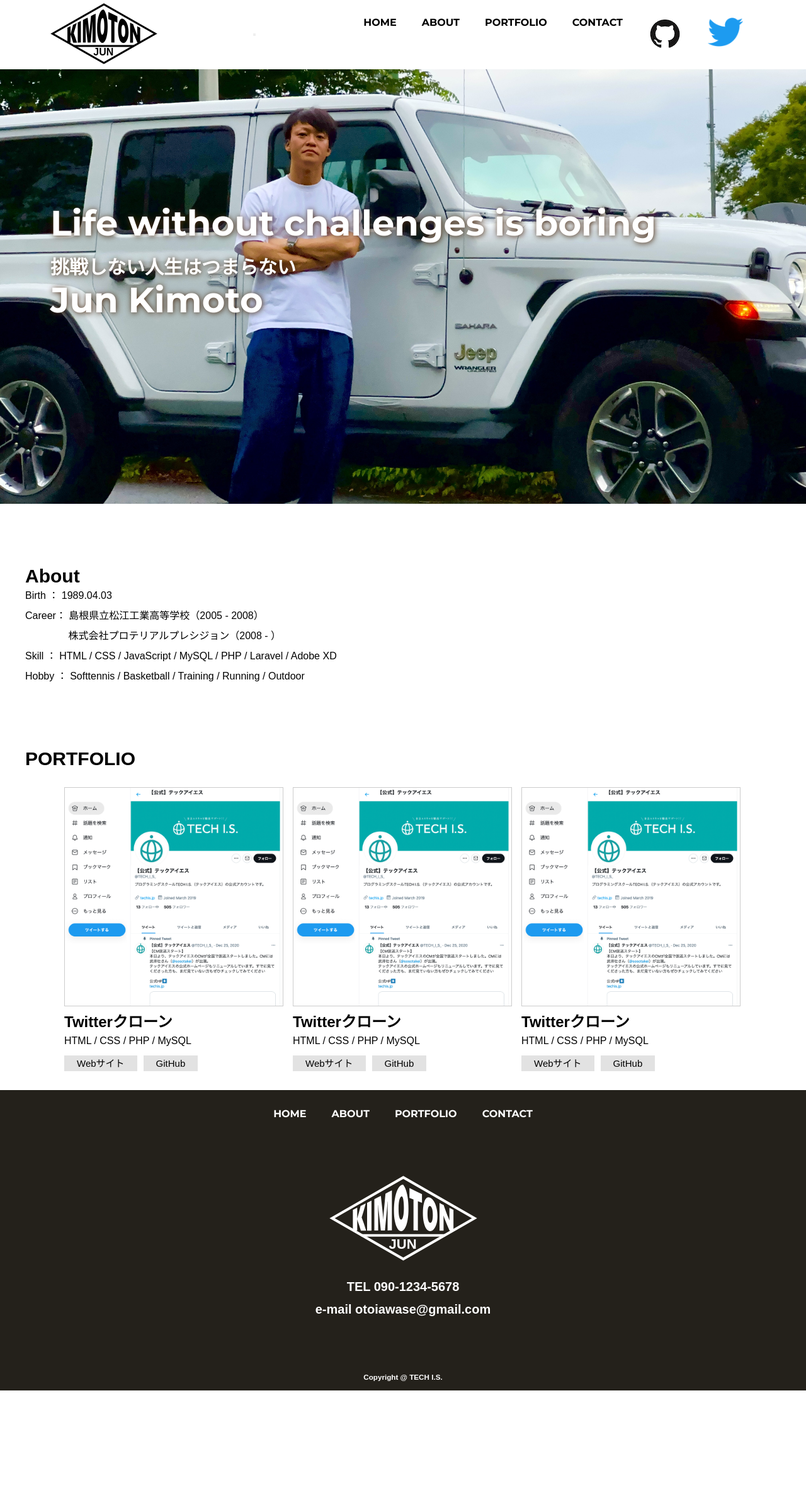
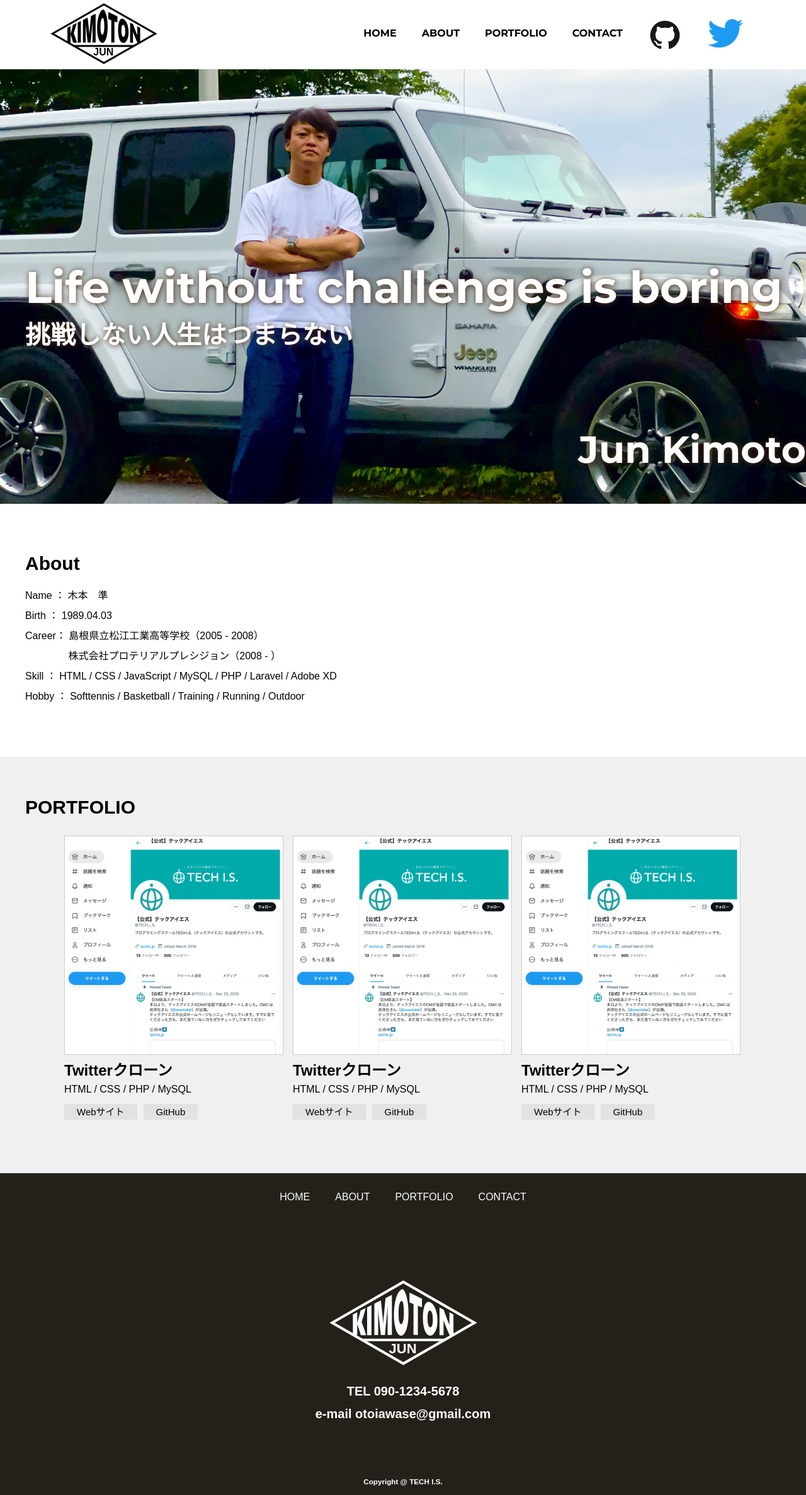
Before and after one commit to 320-gogo32/Profile, a PHP site: page / in a window 1280 px wide. Shown: the whole page at 63% size. Before the commit the page ends 2208 px from the top, so only its background shows below. Run offline with PHP 8.4, Linux system fonts and the light colour scheme.

Commit message:
index.html更新,style.css追加

```diff
--- a/index.html
+++ b/index.html
@@ -22,16 +22,16 @@
             <a class="header-logo" href="./index.html">
                 <img src="./img/header-logo.svg" alt="KIMOTON">
             </a>
-            <button class="toggle-menu-button"></button>
+            <!-- <button class="toggle-menu-button"></button> -->
             <div class="header-site-menu">
                 <nav class="site-menu">
                     <ul>
-                        <li><a href="./HOME.html">HOME</a></li>
-                        <li><a href="./ABOUT.html">ABOUT</a></li>
-                        <li><a href="./PORTFOLIO.html">PORTFOLIO</a></li>
-                        <li><a href="./CONTACT.html">CONTACT</a></li>
-                        <li><a href=""><img src="./img/github.png" alt="GitHubのアイコン"></a></li>
-                        <li><a href=""><img src="./img/twitter.png" alt="Twitterのアイコン"></a></li>
+                        <li><p><a href="./index.html">HOME</a></p></li>
+                        <li><p><a href="#about">ABOUT</a></p></li>
+                        <li><p><a href="#portfolio">PORTFOLIO</a></p></li>
+                        <li><p><a href="#contact">CONTACT</a></p></li>
+                        <li><a href="https://github.com/"><img src="./img/github.png" alt="GitHubのアイコン"></a></li>
+                        <li><a href="https://twitter.com/jun_70mix"><img src="./img/twitter.png" alt="Twitterのアイコン"></a></li>
                     </ul>
                 </nav>
             </div>
@@ -48,8 +48,9 @@
                 <h2>Jun  Kimoto</h2>
             </div>
         </div>
-        <div class="lead">
+        <div class="about" id="about">
             <h2>About</h2>
+            <p>Name ： 木本　準</p>
             <p>Birth ： 1989.04.03</p>
             <p>Career： 島根県立松江工業高等学校（2005 - 2008）<br>
             　　　　 株式会社プロテリアルプレシジョン（2008 - ）
@@ -57,7 +58,7 @@
             <p>Skill ： HTML / CSS / JavaScript / MySQL / PHP / Laravel / Adobe XD</p>
             <p>Hobby ： Softtennis / Basketball / Training / Running / Outdoor</p>
         </div>
-        <div class="portfolio">
+        <div class="portfolio" id="portfolio">
             <h2>PORTFOLIO</h2>
             <ul class="item-list">
                 <li>
@@ -93,13 +94,13 @@
     <!-- ここまでmain -->
 
     <!-- ここからfooter -->
-    <footer class="footer">
+    <footer class="footer" id="contact">
         <nav class="site-menu">
             <ul>
-                <li><a href="./HOME.html">HOME</a></li>
-                <li><a href="./ABOUT.html">ABOUT</a></li>
-                <li><a href="./PORTFOLIO.html">PORTFOLIO</a></li>
-                <li><a href="./CONTACT.html">CONTACT</a></li>
+                <li><a href="./index.html">HOME</a></li>
+                <li><a href="#about">ABOUT</a></li>
+                <li><a href="#portfolio">PORTFOLIO</a></li>
+                <li><a href="#contact">CONTACT</a></li>
             </ul>
         </nav>
         <a class="footer-logo" href="./index.html">
--- a/style.css
+++ b/style.css
@@ -59,12 +59,19 @@ img {
 .site-menu ul li {
     margin-left: 20px;
     margin-right: 20px;
+    height: 50px;
+    vertical-align: middle;
 }
 
-.site-menu ul li a {
+.site-menu ul li p a {
     font-family: 'Montserrat', sans-serif;
     font-weight: bold;
 }
+
+.site-menu ul li p {
+    margin-top: 15px;
+}
+
 
 .footer {
     color: #ffffff;
@@ -113,7 +120,7 @@ img {
 
 .first-view-text {
     width: 100%;
-    max-width: 1200px;
+    max-width: 1300px;
     margin-left: auto;
     margin-right: auto;
     padding-left: 40px;
@@ -121,45 +128,52 @@ img {
     color: #ffffff;
     font-weight: bold;
     text-shadow: 1px 1px 10px #4b2c14;
+    position: relative;
+    height: 100%;
 }
 
 .first-view-text h1 {
     font-family: 'Montserrat' , sans-serif;
-    font-size: 56px;
+    font-size: 70px;
     line-height: 72px;
+    padding-top: 25%;
 }
 
 .first-view-text p {
-    font-size: 30px;
+    font-size: 40px;
     margin-top: 20px;
 }
 
 .first-view-text h2 {
     font-family: 'Montserrat' , sans-serif;
-    font-size: 56px;
+    font-size: 60px;
     line-height: 72px;
+    position: absolute;
+    bottom: 50px;
+    right: 0;
 }
 
-.lead {
+
+.about {
     max-width: 1200px;
-    margin: 100px auto;
-    /* background-image: url(./img/GRAY\ Web/laptop-img-2.png);
-    background-repeat: no-repeat;
-    background-size: 50%;
-    background-position: right; */
+    margin: 80px auto;
 }
 
-.lead h2 {
+.about h2 {
     font-size: 30px;
+    margin: 20px auto;
 }
 
-.lead p {
+.about p {
     line-height: 2;
 }
 
 /* PORTFOLIO */
 
 .portfolio {
+    background-color: #f0f0f0;
+    padding-top: 45px;
+    padding-bottom: 55px;
     margin: 80px 0 0;
 }
 
```
